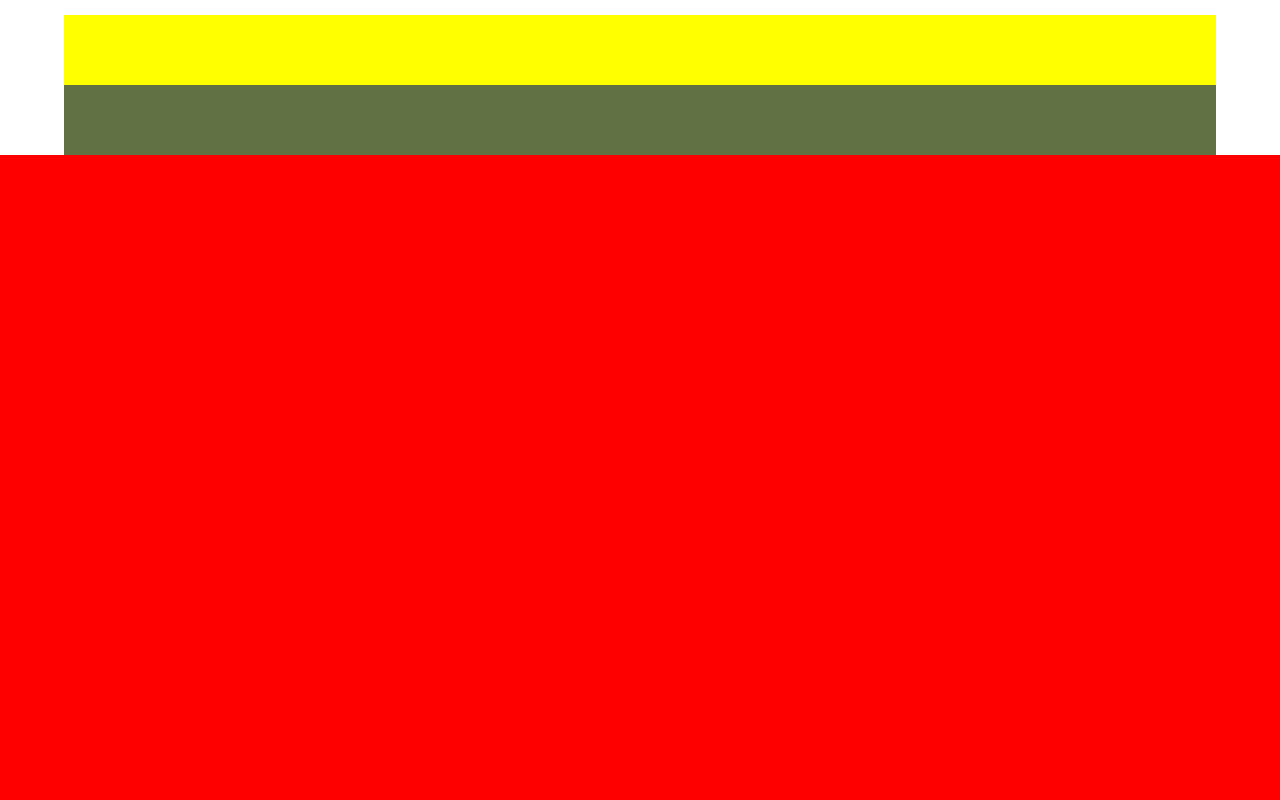
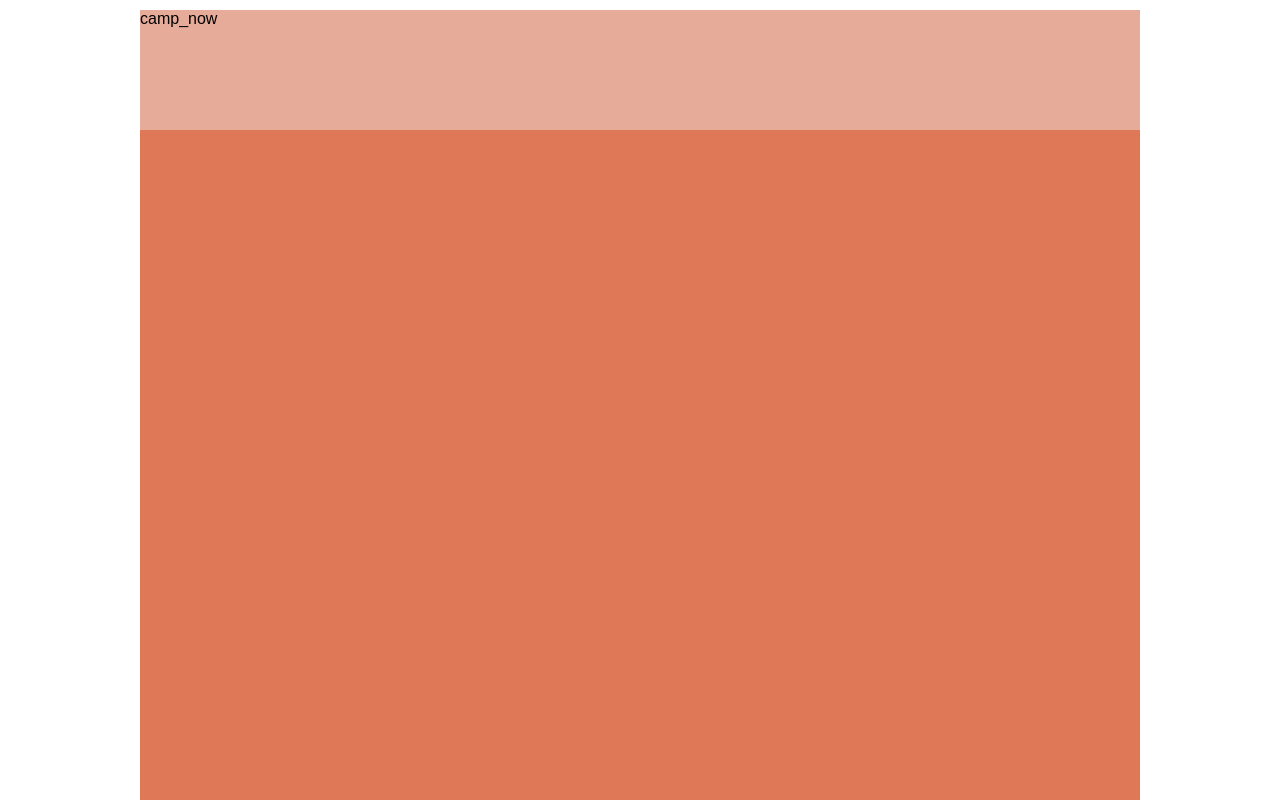
Before and after one commit to 044apde/camp_now, a plain HTML site: page index.html in a window 1280 px wide. Shown: the top 800 px of the page. Drawn offline with Linux system fonts and the light colour scheme; a web font is replaced by a local one.

Commit message:
잠정 중단

```diff
--- a/index.css
+++ b/index.css
@@ -3,19 +3,17 @@ html {
 	height: 100%;
 }
 
-body {
+* {
 	font-size: 16px;
 	font-family: "Gothic A1", sans-serif;
 	font-weight: 400;
 	margin: 0;
-	background-color: #fff;
 	border-width: 0px;
 	box-sizing: border-box;
-	min-width: 800px;
 }
 
 a {
-	color: #000000;
+	color: #974343;
 	text-decoration: none;
 	cursor: pointer;
 }
@@ -24,35 +22,26 @@ a:hover {
 	text-decoration: none;
 }
 
-header {
-	margin-top: 15px;
-	width: 100%;
-	height: 140px;
-	display: flex;
-	flex-direction: column;
-	align-items: center;
+body {
+	background-color: #fff;
+	width: 1000px;
+	margin: 10px auto;
 }
 
-header .top_bar {
-	width: 90%;
-	height: 50%;
-	background-color: yellow;
-}
-
-header .navigation {
-	width: 90%;
-	height: 50%;
-	background-color: #617143;
+header {
+	width: 100%;
+	height: 120px;
+	background-color: #E7AB9A;
 }
 
 .body {
 	width: 100%;
-	height: 1000px;
-	background-color: red;
+	height: 800px;
+	background-color: #DF7857;
 }
 
 footer {
 	width: 100%;
-	height: 140px;
-	background-color: black;
+	height: 120px;
+	background-color: #617143;
 }
--- a/index.html
+++ b/index.html
@@ -3,12 +3,22 @@
 <head>
 	<meta charset="UTF-8">
 	<link href="index.css" rel="stylesheet">
-	<meta(name='viewport' content='width=device-width, initial-scale=1.0')>
+	<link rel="preconnect" href="https://fonts.googleapis.com">
+	<link rel="preconnect" href="https://fonts.gstatic.com" crossorigin>
+	<link href="https://fonts.googleapis.com/css2?family=Alkatra:wght@500&display=swap" rel="stylesheet">
+	<meta name='viewport' content='width=device-width, initial-scale=1.0'>
 </head>
 
 <body>
 	<header>
 		<div class="top_bar">
+			<div class="left">
+				<p class="title">camp_now</p>
+			</div>
+			<div class="right">
+				<div class="search" ></div>
+				<div class="login"></div>
+			</div>
 		</div>
 		<div class="navigation">
 		</div>
@@ -18,5 +28,4 @@
 	<footer>
 	</footer>
 </body>
-
 </html>
```
